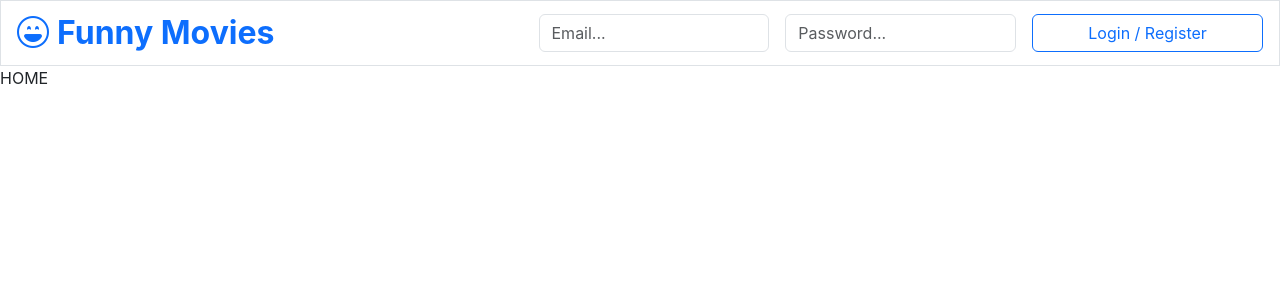
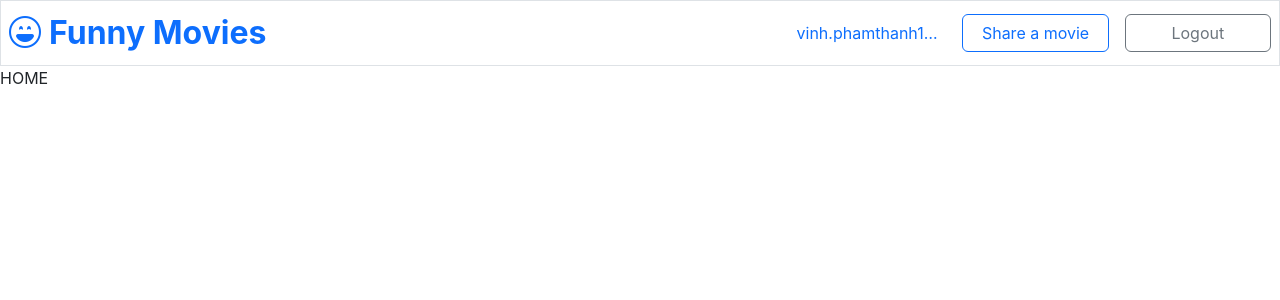
Before and after one commit to vinhphamthanh/fm-frontend, a React (Create React App) app: page / in a window 1280 px wide. Shown: the top 300 px of the page. Built offline with nearby package versions, Linux system fonts and the light colour scheme.

Commit message:
chore: add authenticated user layout

```diff
--- a/src/components/AuthForm.tsx
+++ b/src/components/AuthForm.tsx
@@ -73,7 +73,7 @@ const AuthForm = () => {
 	};
 
 	return (
-		<form className="d-flex flex-column flex-md-row align-items-center gap-3" onSubmit={submitHandler}>
+		<form className="d-flex flex-column flex-md-row align-items-center gap-3 py-2 py-sm-0" onSubmit={submitHandler}>
 			{Object.keys(AUTH_FIELDS).map(field => (
 				<input
 					key={field}
--- a/src/components/NavigationBar.tsx
+++ b/src/components/NavigationBar.tsx
@@ -1,16 +1,19 @@
 import React from 'react';
 import AuthForm from './AuthForm';
+import UserSignedInNavigation from './UserSignedInNavigation';
 
 const NavigationBar = () => {
+	const switching = true;
+
 	return (
 		<div
-			className="w-100 d-flex flex-column flex-md-row justify-content-between text-primary px-3 py-2 border border-bottom"
+			className="w-100 d-flex flex-column flex-md-row justify-content-between text-primary px-2 py-2 border border-bottom"
 		>
-				<div className="fs-2">
-					<i className="i bi-emoji-laughing"></i>
-					<span className="px-2 fw-bold">Funny Movies</span>
-				</div>
-				<AuthForm />
+			<div className="fs-2 flex-grow-1">
+				<i className="i bi-emoji-laughing"></i>
+				<span className="px-2 fw-bold">Funny Movies</span>
+			</div>
+			{switching ? <UserSignedInNavigation /> : <AuthForm />}
 			</div>
 	);
 };
--- /dev/null
+++ b/src/components/UserSignedInNavigation.tsx
@@ -0,0 +1,15 @@
+const UserSignedInNavigation = () => {
+	return (
+		<div className="w-auto d-flex flex-column col-12 col-md-8 flex-md-row align-items-center justify-content-between gap-3 py-2 py-md-0">
+			<div className="flex-grow-1 text-truncate">
+				vinh.phamthanh16@gmail.com
+			</div>
+			<div className="d-flex gap-3 w-100 w-lg-50">
+				<button className="w-100 btn btn-outline-primary">Share a movie</button>
+				<button className="w-100 btn btn-outline-secondary">Logout</button>
+			</div>
+		</div>
+	);
+};
+
+export default UserSignedInNavigation;
```
